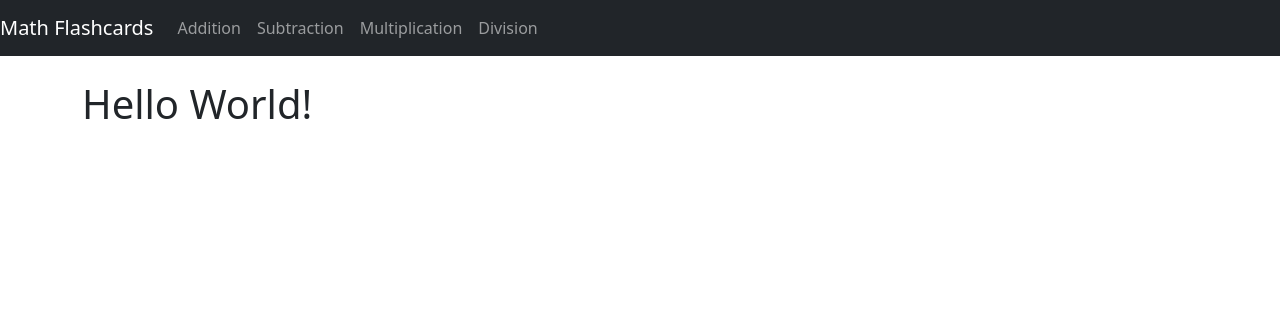
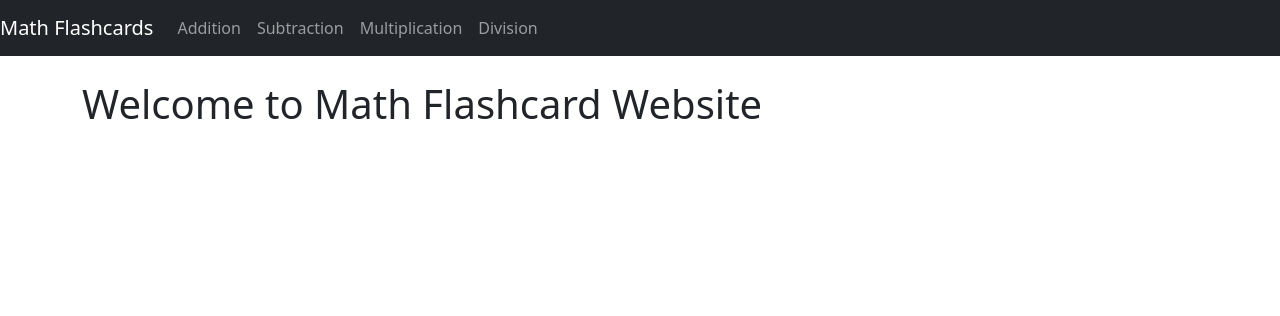
Before and after one commit to awarbler/flashCard, a Django app: page / in a window 1280 px wide. Shown: the top 316 px of the page. Run offline with Django 4.2, Linux system fonts and the light colour scheme.

Commit message:
added info

```diff
--- a/flash/website/templates/home.html
+++ b/flash/website/templates/home.html
@@ -1,6 +1,6 @@
 {% extends 'base.html' %}
 {% block 'content'%}
 
-<h1>Hello World!</h1>
+<h1>Welcome to Math Flashcard Website</h1>
 
 {% endblock %}
```
